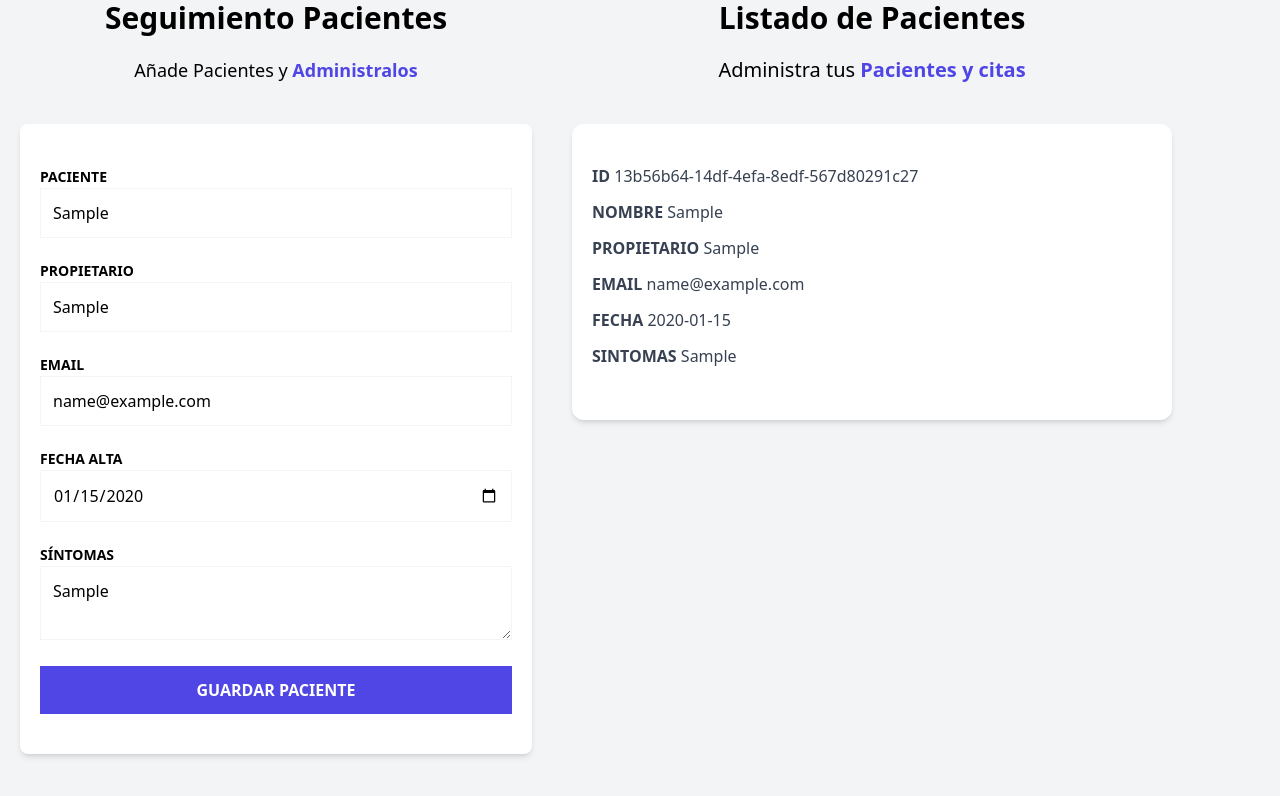
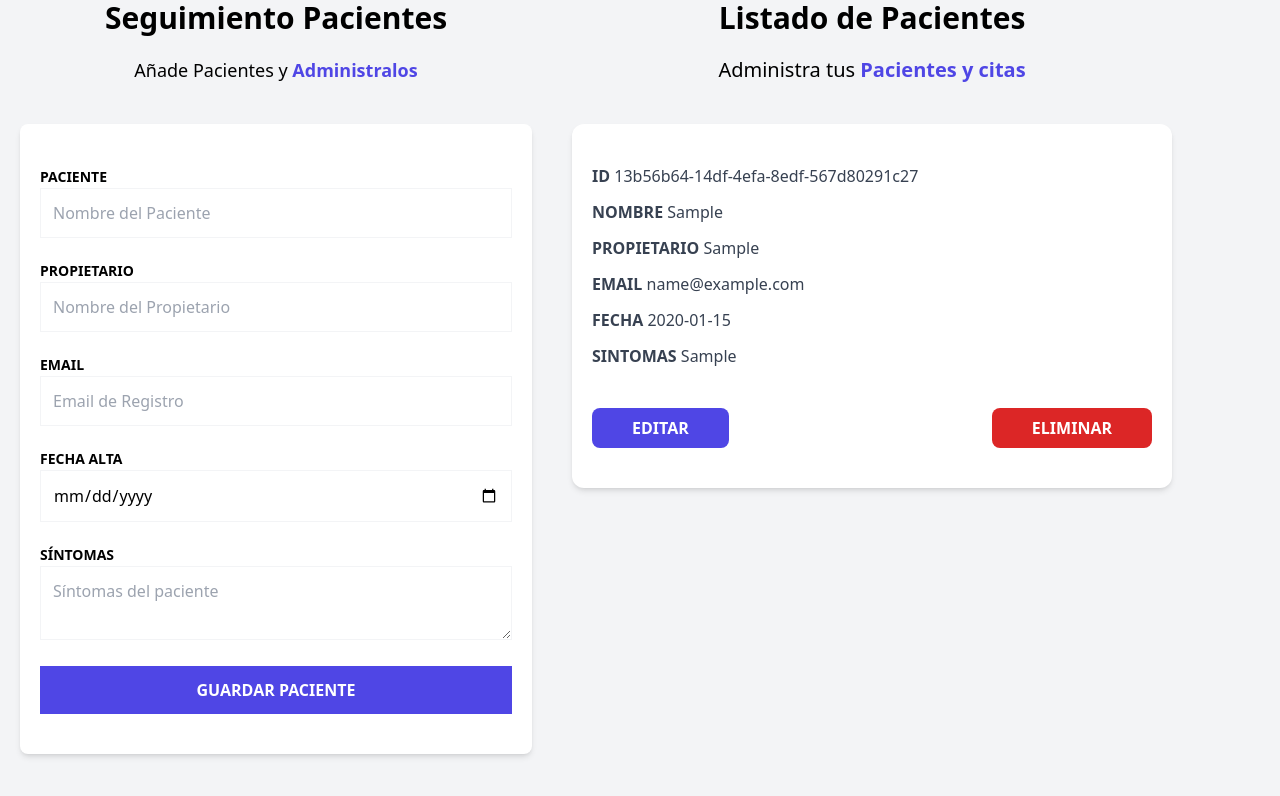
Before and after one commit to jpgonzales27/10-pacientes-zustand, a React (Vite) app: page / in a window 1280 px wide. Both pictures are taken after typing "Sample", "Sample", "name@example.com", "2020-01-15", "Sample" into the empty fields and a click on the input "Guardar Paciente". Shown: the part 224-1020 px from the top of the page. Built offline with nearby package versions, Linux system fonts and the light colour scheme.

Commit message:
usando reset de hookForm

```diff
--- a/src/components/PatientDetails.tsx
+++ b/src/components/PatientDetails.tsx
@@ -14,6 +14,15 @@
       <PatientDetailItem label="Email" data={patient.email} />
       <PatientDetailItem label="Fecha" data={patient.date.toString()} />
       <PatientDetailItem label="Sintomas" data={patient.symptoms} />
+
+      <div className="flex justify-between mt-10">
+        <button className="py-2 px-10 bg-indigo-600 hover:bg-indigo-700 text-white font-bold uppercase rounded-lg">
+          Editar
+        </button>
+        <button className="py-2 px-10 bg-red-600 hover:bg-red-700 text-white font-bold uppercase rounded-lg">
+          Eliminar
+        </button>
+      </div>
     </div>
   );
 }
--- a/src/components/PatientForm.tsx
+++ b/src/components/PatientForm.tsx
@@ -10,10 +10,12 @@
     register,
     handleSubmit,
     formState: { errors },
+    reset,
   } = useForm<DrafPatient>();
 
   const registerPatient = (data: DrafPatient) => {
     addPatient(data);
+    reset();
   };
 
   return (
```
